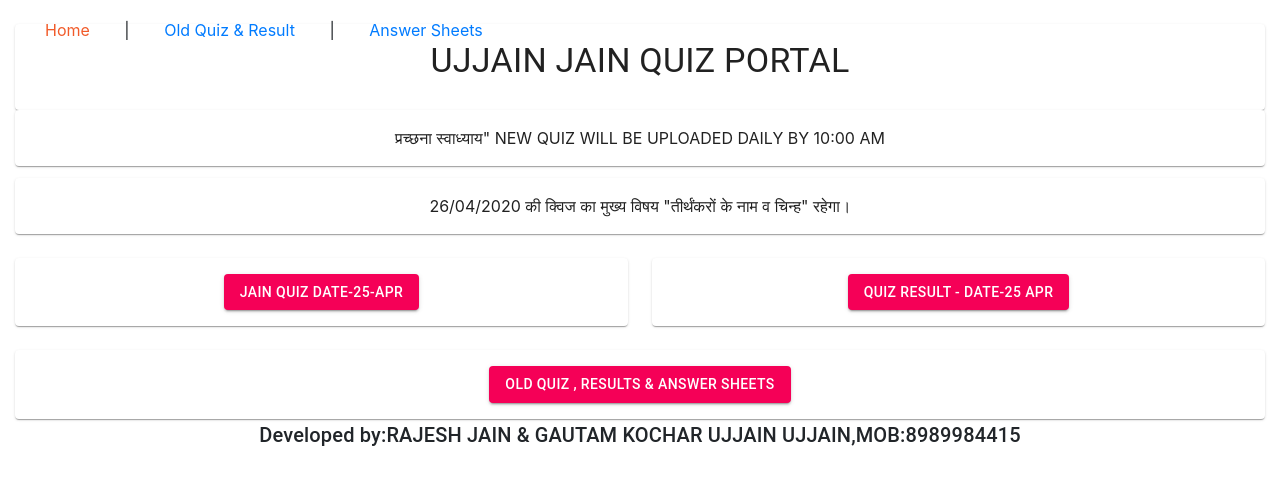
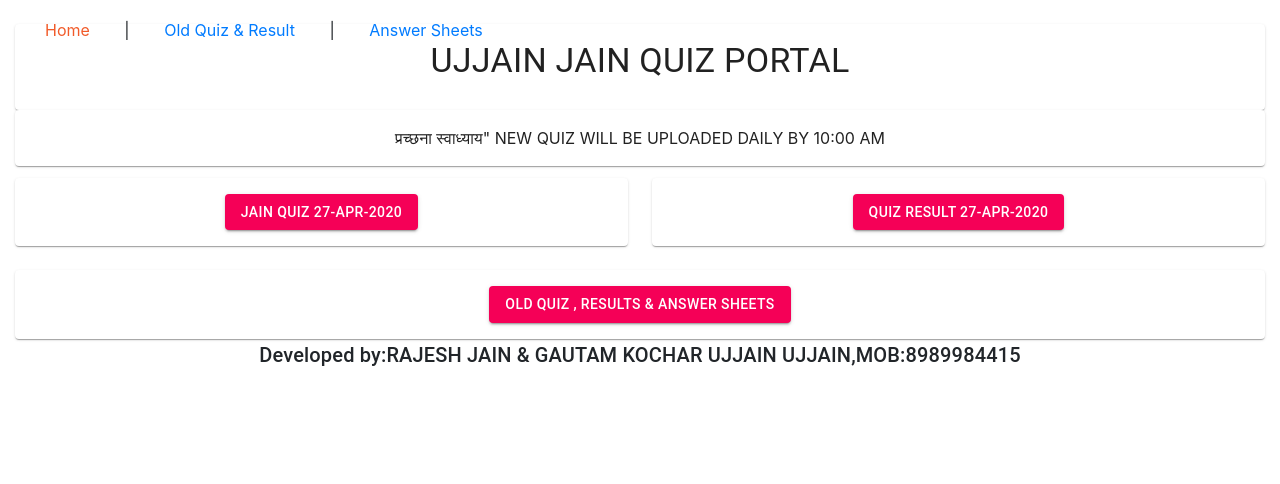
Before and after one commit to RahulJain46/QuizApp, a React (Create React App) app: page / in a window 1280 px wide. Shown: the top 484 px of the page. Built offline with nearby package versions, Linux system fonts and the light colour scheme.

Commit message:
dynamic date

```diff
--- a/src/components/Home/Home.js
+++ b/src/components/Home/Home.js
@@ -18,19 +18,18 @@ const useStyles = makeStyles(theme => ({
 
 function Home() {
   const classes = useStyles();
+  const date = new Date();
+  const day = new Date().getDate();
+  const year = new Date().getFullYear();
+  const month = date.toLocaleString("default", { month: "short" });
   return (
     <div className={classes.root}>
       <Grid container spacing={3}>
-        <Grid item xs={12}>
-          <Paper className={classes.paper}>
-            26/04/2020 की क्विज का मुख्य विषय "तीर्थंकरों के नाम व चिन्ह" रहेगा।
-          </Paper>
-        </Grid>
         <Grid item xs={6}>
           <Link to="/datemonthquiz">
             <Paper className={classes.paper}>
               <Button variant="contained" color="secondary">
-                JAIN QUIZ DATE-25-APR
+                JAIN QUIZ {day + "-" + month + "-" + year}
               </Button>
             </Paper>
           </Link>
@@ -39,7 +38,7 @@ function Home() {
           <Link to="/datemonthresult">
             <Paper className={classes.paper}>
               <Button variant="contained" color="secondary">
-                QUIZ RESULT - DATE-25 APR
+                QUIZ RESULT {day + "-" + month + "-" + year}
               </Button>
             </Paper>
           </Link>
```
